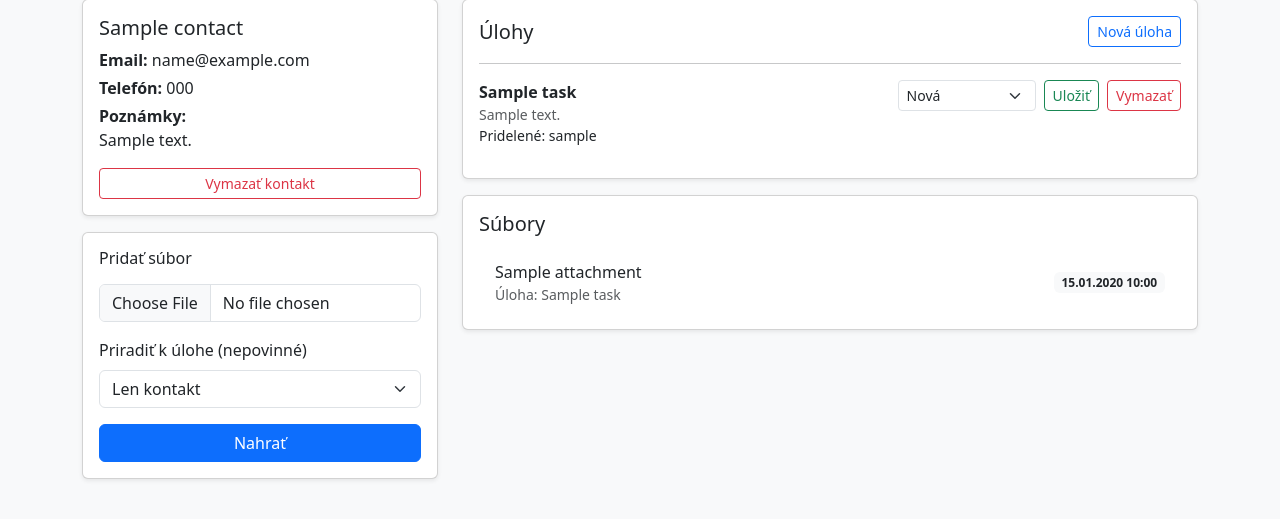
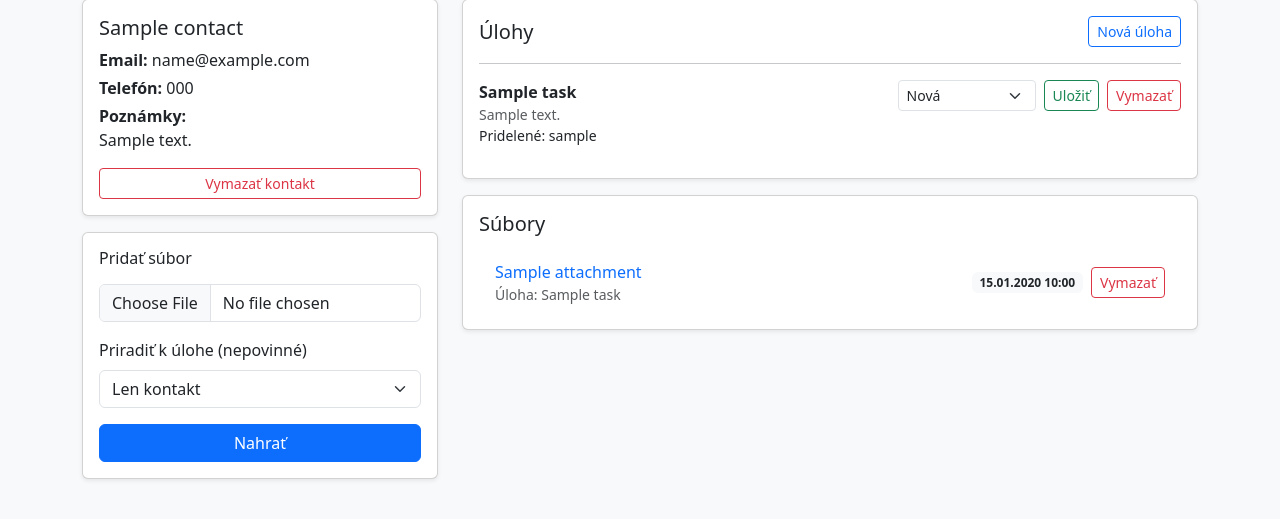
Before and after one commit to vannilla1/vannilla1, a Flask app: page /contacts/1 in a window 1280 px wide. Shown: the part 81-600 px from the top of the page. Run offline with Flask 3, Linux system fonts and the light colour scheme; a user stored in the database is signed in; tables that the repository leaves empty hold one stand-in row (values such as "Sample post").

Commit message:
Add attachment deletion

```diff
--- a/app.py
+++ b/app.py
@@ -266,5 +266,17 @@ def download_file(filename):
     return send_from_directory(app.config["UPLOAD_FOLDER"], filename, as_attachment=True)
 
 
+@app.route("/attachments/<int:attachment_id>/delete", methods=["POST"])
+@login_required
+def delete_attachment(attachment_id):
+    attachment = Attachment.query.get_or_404(attachment_id)
+    contact_id = attachment.contact_id
+    delete_attachment_file(attachment)
+    db.session.delete(attachment)
+    db.session.commit()
+    flash("Súbor bol odstránený", "success")
+    return redirect(url_for("contact_detail", contact_id=contact_id))
+
+
 if __name__ == "__main__":
     app.run(debug=True, host="0.0.0.0", port=int(os.environ.get("PORT", 5000)))
--- a/templates/contact_detail.html
+++ b/templates/contact_detail.html
@@ -133,15 +133,20 @@
                 <h3 class="h5 mb-3">Súbory</h3>
                 <div class="list-group list-group-flush">
                     {% for attachment in contact.attachments %}
-                        <a class="list-group-item list-group-item-action d-flex justify-content-between align-items-center" href="{{ url_for('download_file', filename=attachment.stored_name) }}">
+                        <div class="list-group-item d-flex justify-content-between align-items-center">
                             <div>
-                                {{ attachment.original_name }}
+                                <a class="text-decoration-none" href="{{ url_for('download_file', filename=attachment.stored_name) }}">{{ attachment.original_name }}</a>
                                 {% if attachment.task %}
                                     <div class="small text-muted">Úloha: {{ attachment.task.title }}</div>
                                 {% endif %}
                             </div>
-                            <span class="badge bg-light text-dark">{{ attachment.uploaded_at.strftime('%d.%m.%Y %H:%M') }}</span>
-                        </a>
+                            <div class="d-flex align-items-center gap-2">
+                                <span class="badge bg-light text-dark">{{ attachment.uploaded_at.strftime('%d.%m.%Y %H:%M') }}</span>
+                                <form method="post" action="{{ url_for('delete_attachment', attachment_id=attachment.id) }}" onsubmit="return confirm('Naozaj chcete vymazať tento súbor?');">
+                                    <button class="btn btn-sm btn-outline-danger" type="submit">Vymazať</button>
+                                </form>
+                            </div>
+                        </div>
                     {% else %}
                         <div class="list-group-item text-muted">Žiadne súbory</div>
                     {% endfor %}
```
